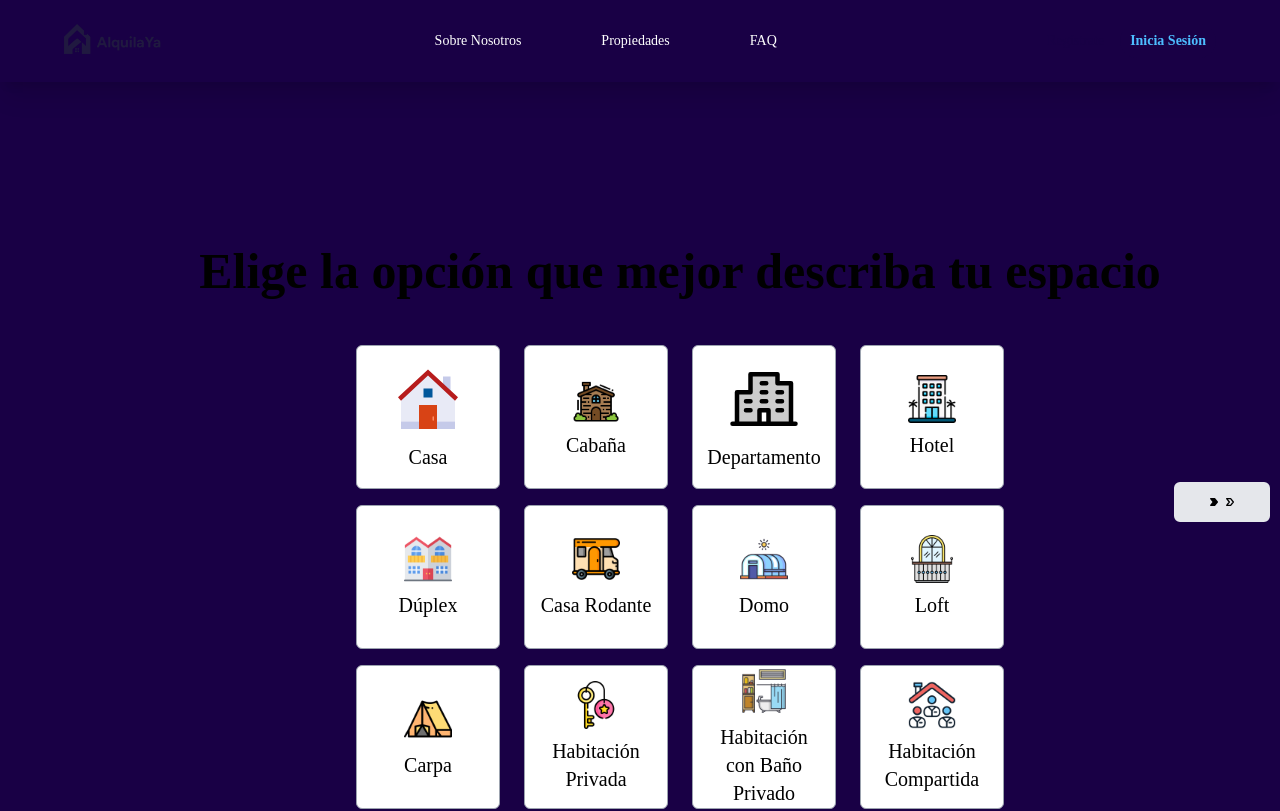
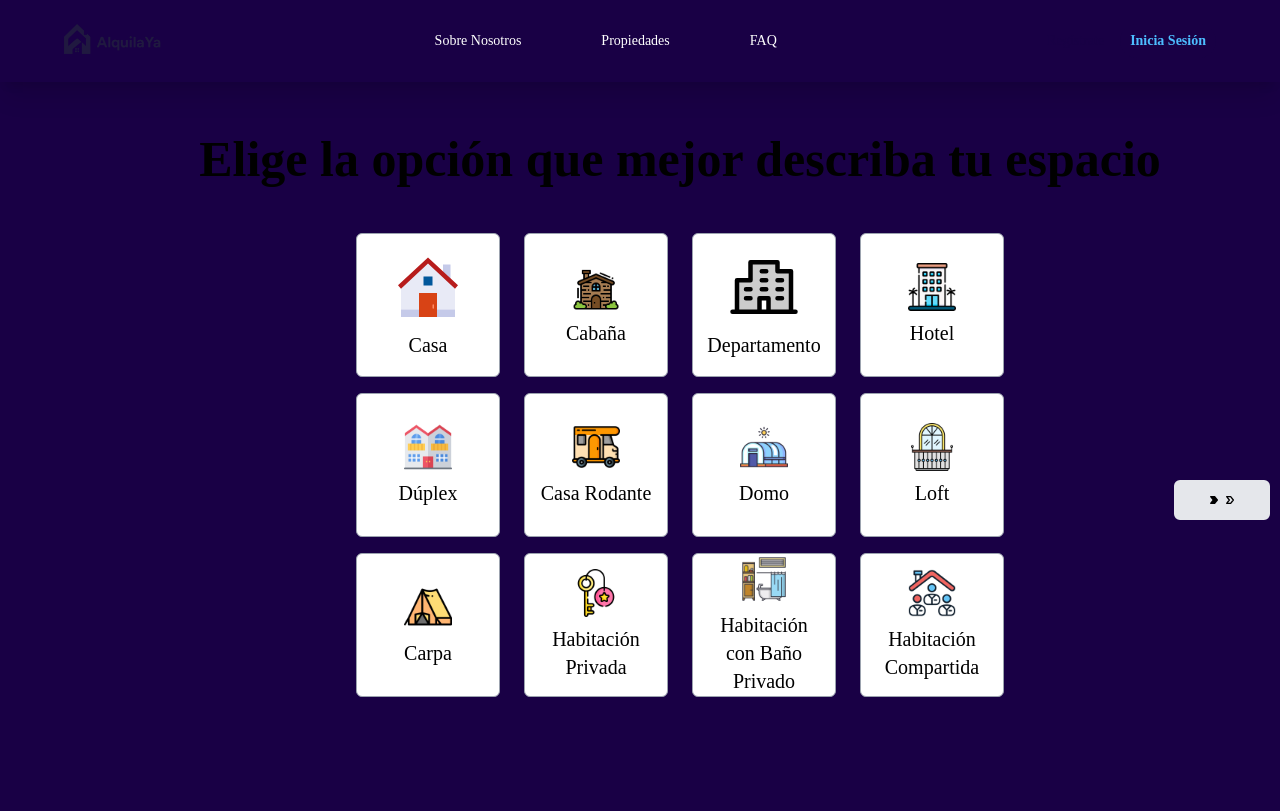
Before and after one commit to Gastygas/AlquilaYa-Front, a Next.js app in the folder alquilaya/: page /sube-tu-propiedad/paso-1 in a window 1280 px wide. Shown: the top 811 px of the page. Built offline with nearby package versions, Linux system fonts and the light colour scheme.

Commit message:
Step 2.2

```diff
--- a/alquilaya/src/Components/Sube-tu-propiedad/Step-1.tsx
+++ b/alquilaya/src/Components/Sube-tu-propiedad/Step-1.tsx
@@ -57,7 +57,7 @@ const Step1 = () => {
 
     return (
         <div className={styles.box}>
-            <div className='padding-section'>
+            <div>
                 <div>
                     {/* <h3 className="ml-10 mt-1 text-black mb-2">Paso 1:</h3> */}
                     <h1 className="mt-2 text-black text-center mb-8">Elige la opción que mejor describa tu espacio</h1>
--- a/alquilaya/src/Components/Sube-tu-propiedad/Step-2.tsx
+++ b/alquilaya/src/Components/Sube-tu-propiedad/Step-2.tsx
@@ -70,7 +70,7 @@ const Step2 = () => {
 
     return (
         <div className={styles.box}>
-            <div className='padding-section'>
+            <div>
                 {/* <h3 className="ml-10 mt-1 text-black mb-2">Paso 3:</h3> */}
                 <h2 className="mt-2 text-black text-center mb-5">Indicá qué servicios ofrecés</h2>
                 <p className="mt-2 text-black text-center mb-8">Selecciona una opción como mínimo</p>
@@ -82,14 +82,14 @@ const Step2 = () => {
                     setIsSelected={selectServices}
                 />
             </div>
-            <div className={styles.backStep}>
+            <div className={styles.nextStep}>
                 <ButtonCyan
                     onClick={saveDataPage}
                     isDisabled={isSelected.length === 0}
                 />
             </div>
 
-            <div className={styles.nextStep}>
+            <div className={styles.backStep}>
                 <ButtonCyanBack onClick={backPage} />
             </div>
         </div>
```
